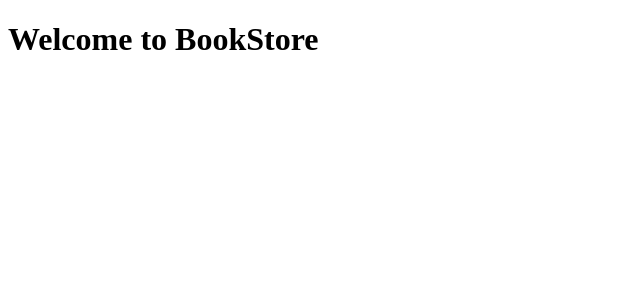
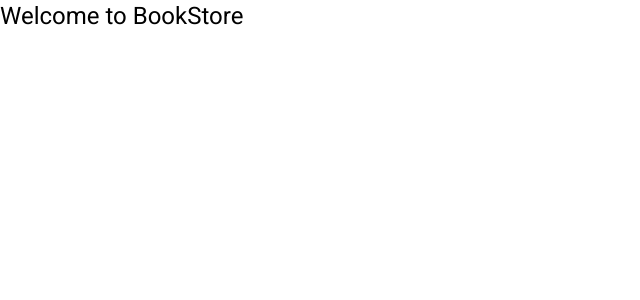
Before and after one commit to rafaacqv/BookStore-WEB, an Angular app: page / in a window 1280 px wide. Shown: the top 300 px of the page, without its empty margins (0-640 px from the left). Built offline with nearby package versions, Linux system fonts and the light colour scheme.

Commit message:
Add angular material

```diff
--- a/angular.json
+++ b/angular.json
@@ -25,6 +25,7 @@
               "src/assets"
             ],
             "styles": [
+              "@angular/material/prebuilt-themes/indigo-pink.css",
               "src/styles.css"
             ],
             "scripts": []
@@ -92,6 +93,7 @@
               "src/assets"
             ],
             "styles": [
+              "@angular/material/prebuilt-themes/indigo-pink.css",
               "src/styles.css"
             ],
             "scripts": []
--- a/package.json
+++ b/package.json
@@ -11,10 +11,12 @@
   "private": true,
   "dependencies": {
     "@angular/animations": "^16.2.0",
+    "@angular/cdk": "^16.2.5",
     "@angular/common": "^16.2.0",
     "@angular/compiler": "^16.2.0",
     "@angular/core": "^16.2.0",
     "@angular/forms": "^16.2.0",
+    "@angular/material": "^16.2.5",
     "@angular/platform-browser": "^16.2.0",
     "@angular/platform-browser-dynamic": "^16.2.0",
     "@angular/router": "^16.2.0",
--- a/src/app/app.module.ts
+++ b/src/app/app.module.ts
@@ -2,13 +2,15 @@
 import { BrowserModule } from '@angular/platform-browser';
 
 import { AppComponent } from './app.component';
+import { BrowserAnimationsModule } from '@angular/platform-browser/animations';
 
 @NgModule({
   declarations: [
     AppComponent
   ],
   imports: [
-    BrowserModule
+    BrowserModule,
+    BrowserAnimationsModule
   ],
   providers: [],
   bootstrap: [AppComponent]
--- a/src/index.html
+++ b/src/index.html
@@ -6,8 +6,11 @@
   <base href="/">
   <meta name="viewport" content="width=device-width, initial-scale=1">
   <link rel="icon" type="image/x-icon" href="favicon.ico">
+  <link rel="preconnect" href="https://fonts.gstatic.com">
+  <link href="https://fonts.googleapis.com/css2?family=Roboto:wght@300;400;500&display=swap" rel="stylesheet">
+  <link href="https://fonts.googleapis.com/icon?family=Material+Icons" rel="stylesheet">
 </head>
-<body>
+<body class="mat-typography">
   <app-root></app-root>
 </body>
 </html>
--- a/src/styles.css
+++ b/src/styles.css
@@ -1 +1,4 @@
 /* You can add global styles to this file, and also import other style files */
+
+html, body { height: 100%; }
+body { margin: 0; font-family: Roboto, "Helvetica Neue", sans-serif; }
```
Also changed, not shown: 1 other file (tests, documents, lock files or other folders).
